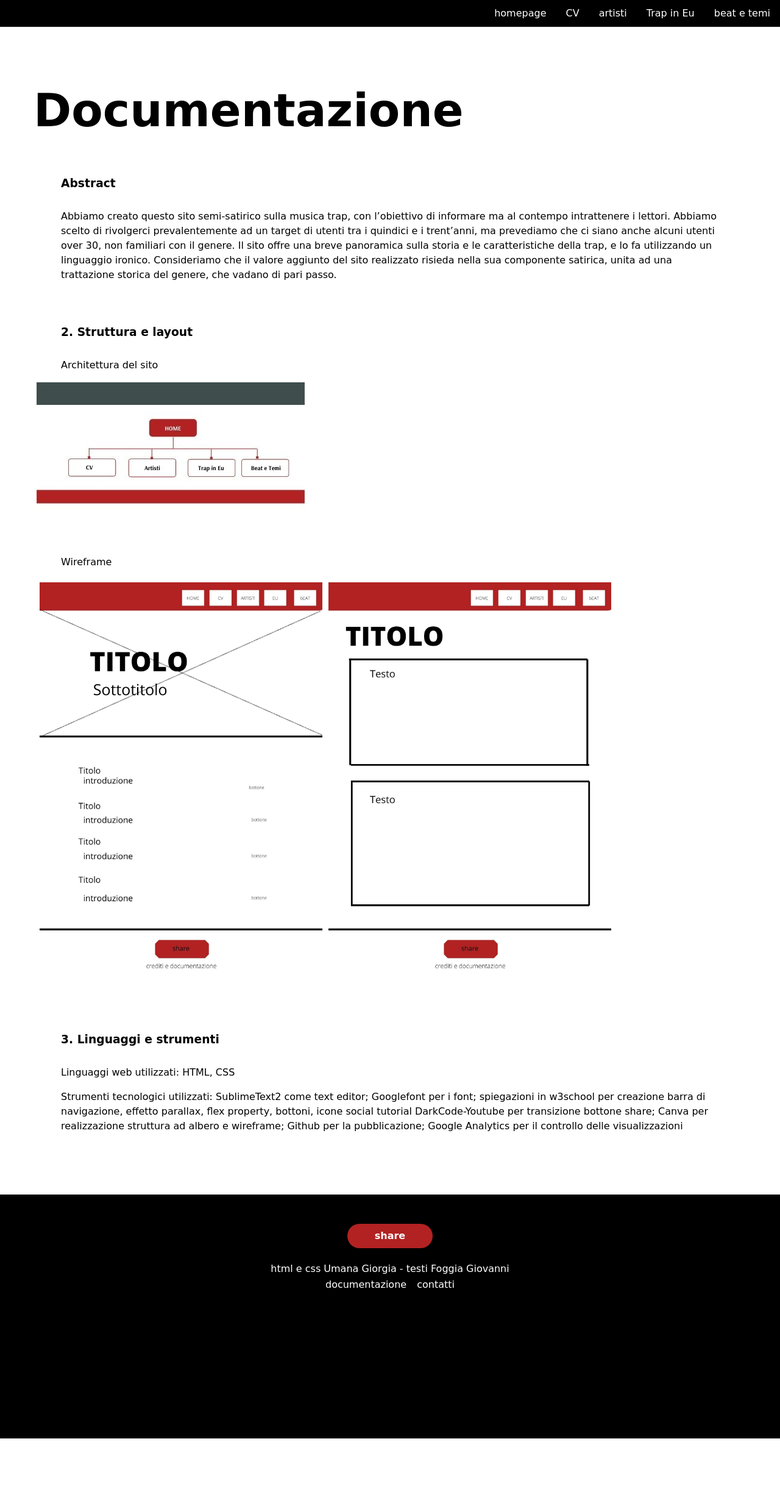
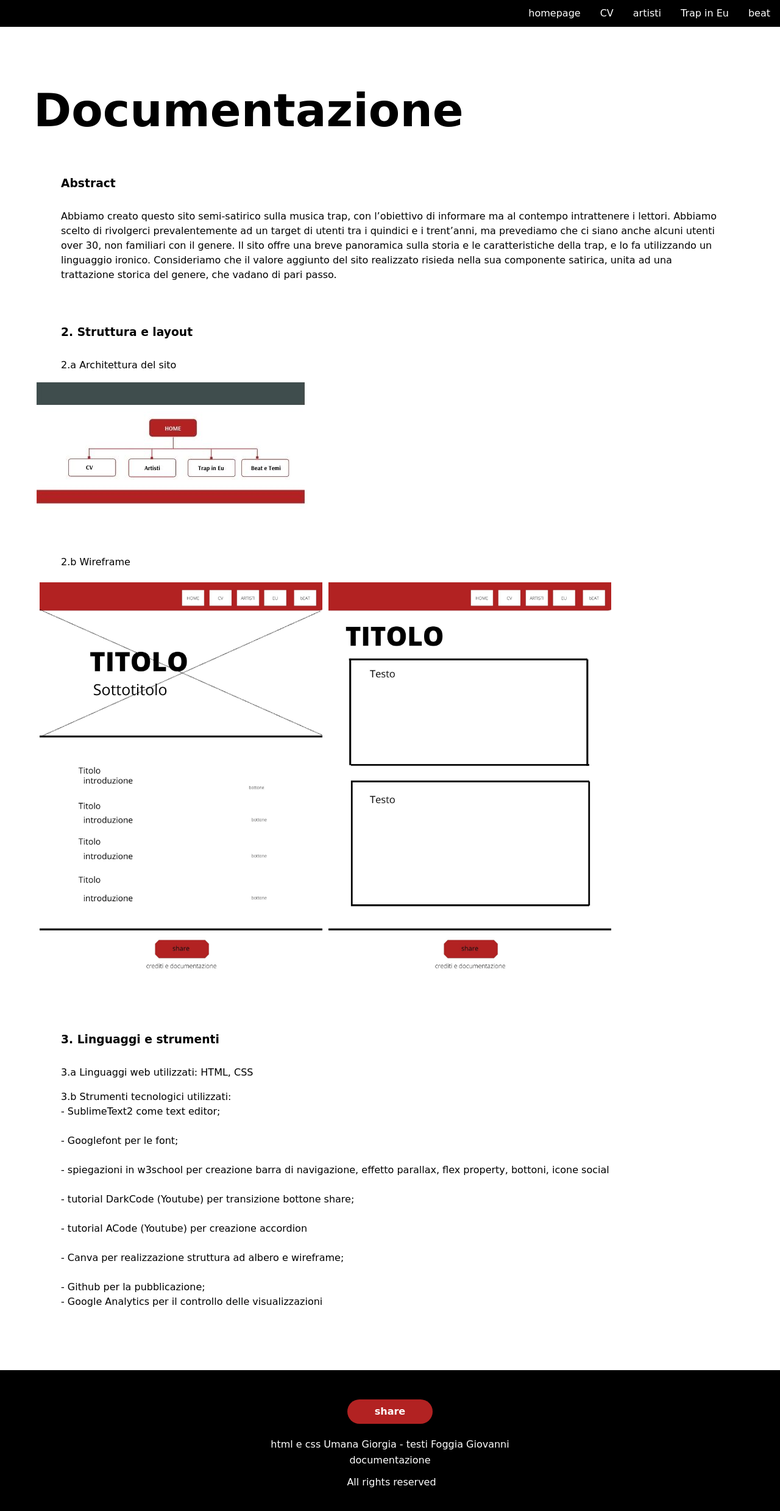
Before and after one commit to umana-jo/informatica-umanistica-sito, a plain HTML site: page documentazione.html in a window 1280 px wide. Shown: the whole page at 61% size. Before the commit the page ends 2359 px from the top, so only its background shows below. Drawn offline with Linux system fonts and the light colour scheme; a web font is replaced by a local one.

Commit message:
Add files via upload

```diff
--- a/documentazione.html
+++ b/documentazione.html
@@ -5,6 +5,7 @@
 	<title>TRAP</title>
 	<link rel="stylesheet" type="text/css" href="css/style.css">
 	<link rel="stylesheet" href="https://cdnjs.cloudflare.com/ajax/libs/font-awesome/4.7.0/css/font-awesome.min.css">
+
 	<meta name="viewport" content="width=device-width, initial-scale=1.0">
 </head>
 
@@ -13,7 +14,7 @@
 		<link href="https://fonts.googleapis.com/css2?family=Koulen&display=swap" rel="stylesheet">
 		<nav>
 		<ul>
-			<li><a href="beatetemi.html">beat e temi</a></li>
+			<li><a href="beatetemi.html">beat</a></li>
 			<li><a href="mondo.html">Trap in Eu</a></li>
 			<li><a href="artisti.html">artisti</a></li>
 			<li><a href="storia.html">CV</a></li>
@@ -25,20 +26,20 @@
 <h1 class="titolo2">Documentazione</h1>
 <section class="testo">
 	<h3>Abstract</h3>
-	<p>Abbiamo creato questo sito semi-satirico sulla musica trap, con l’obiettivo di informare ma al contempo intrattenere i lettori. Abbiamo scelto di rivolgerci prevalentemente ad un target di utenti tra i quindici e i trent’anni, ma prevediamo che ci siano anche alcuni utenti over 30, non familiari con il genere. Il sito offre una breve panoramica sulla storia e le caratteristiche della trap, e lo fa utilizzando un linguaggio ironico. Consideriamo che il valore aggiunto del sito realizzato risieda nella sua componente satirica, unita ad una trattazione storica del genere, che vadano di pari passo.
+	<p >Abbiamo creato questo sito semi-satirico sulla musica trap, con l’obiettivo di informare ma al contempo intrattenere i lettori. Abbiamo scelto di rivolgerci prevalentemente ad un target di utenti tra i quindici e i trent’anni, ma prevediamo che ci siano anche alcuni utenti over 30, non familiari con il genere. Il sito offre una breve panoramica sulla storia e le caratteristiche della trap, e lo fa utilizzando un linguaggio ironico. Consideriamo che il valore aggiunto del sito realizzato risieda nella sua componente satirica, unita ad una trattazione storica del genere, che vadano di pari passo.
 </p>
 </section>
 
 <section class="testo">
 	<h3>2. Struttura e layout</h3>
-	<p>Architettura del sito</p><img src="imm/albero.jpg" alt="struttura ad albero pagina">
-	<p>Wireframe</p><img class="wire" src="imm/wire1.jpg" alt="wireframe della pagina"><img class="wire" src="imm/wire2.jpg" alt="wireframe della pagina">
+	<p>2.a Architettura del sito</p><img src="imm/albero.jpg" alt="struttura ad albero pagina">
+	<p>2.b Wireframe</p><img class="wire" src="imm/wire1.jpg" alt="wireframe della pagina"><img class="wire" src="imm/wire2.jpg" alt="wireframe della pagina">
 </section>
 
 <section class="testo">
 	<h3>3. Linguaggi e strumenti</h3>
-	<p>Linguaggi web utilizzati: HTML, CSS</p>
-<p>Strumenti tecnologici utilizzati: SublimeText2 come text editor; Googlefont per i font; spiegazioni in w3school per creazione barra di navigazione, effetto parallax, flex property, bottoni, icone social tutorial DarkCode-Youtube per transizione bottone share; Canva per realizzazione struttura ad albero e wireframe; Github per la pubblicazione; Google Analytics per il controllo delle visualizzazioni
+	<p>3.a Linguaggi web utilizzati: HTML, CSS</p>
+<p>3.b Strumenti tecnologici utilizzati: <br>- SublimeText2 come text editor;</br> <br>- Googlefont per le font;</br> <br>- spiegazioni in w3school per creazione barra di navigazione, effetto parallax, flex property, bottoni, icone social</br><br>- tutorial DarkCode (Youtube) per transizione bottone share;</br><br>- tutorial ACode (Youtube) per creazione accordion</br><br>- Canva per realizzazione struttura ad albero e wireframe;</br><br>- Github per la pubblicazione;</br>- Google Analytics per il controllo delle visualizzazioni
 </p>
 </section>
 
@@ -55,7 +56,7 @@
 	<footer>
 		<p class="base">html e css Umana Giorgia - testi Foggia Giovanni</p>
 		<a href="documentazione.html" class="base">documentazione</a>
-		<adress class="base">contatti</adress>
+		<p>All rights reserved</p>
 	</footer>
 	</section>
 </div>
```
Also changed, not shown: artisti.html (+1 -1 lines), beatetemi.html (+2 -2 lines), index.html (+6 -6 lines), mondo.html (+1 -1 lines), storia.html (+1 -1 lines).
